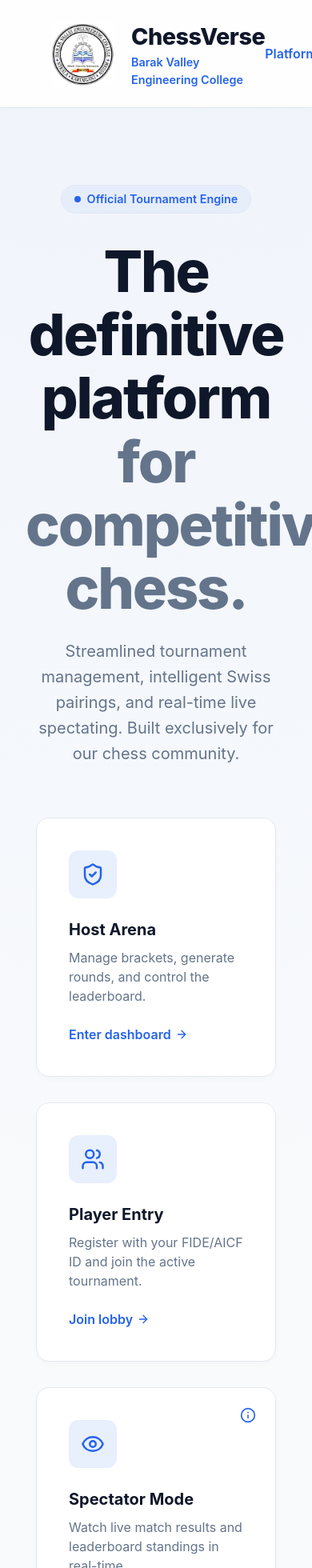
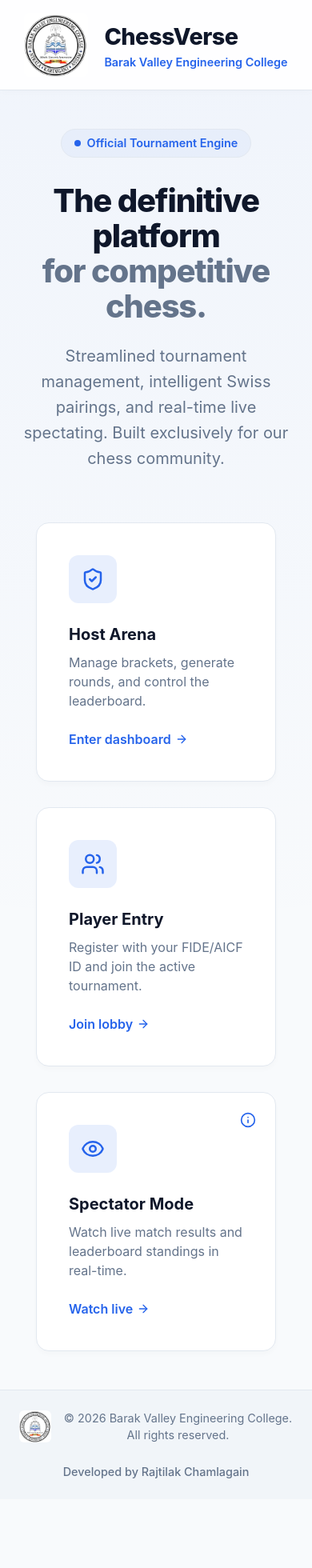
Before and after one commit to rajtilakchamlagain/BVEC_Chess, a React (Vite) app: page / in a window 390 px wide. Shown: the top 1960 px of the page at 80% size. After the commit the page ends 1874 px from the top, so only its background shows below. Built offline with nearby package versions, Linux system fonts and the light colour scheme.

Commit message:
style: fix landing page responsiveness by using media queries for massive fonts and inline styles

```diff
--- a/src/index.css
+++ b/src/index.css
@@ -255,3 +255,72 @@ body {
     padding-top: 4rem; /* Space for the menu button */
   }
 }
+
+
+/* Mobile responsive layout for Landing Page */
+.landing-grid {
+  display: grid;
+  grid-template-columns: repeat(3, 1fr);
+  gap: 2rem;
+  max-width: 1100px;
+  margin: 0 auto;
+}
+.landing-hero-title {
+  font-size: 4.5rem;
+  font-weight: 800;
+  line-height: 1.1;
+  letter-spacing: -0.03em;
+  margin-bottom: 1.5rem;
+  color: var(--text-main);
+}
+.landing-header {
+  padding: 1.5rem 4rem;
+  display: flex;
+  justify-content: space-between;
+  align-items: center;
+}
+.landing-nav {
+  display: flex;
+  align-items: center;
+  gap: 3rem;
+}
+.landing-footer {
+  padding: 3rem 4rem;
+  background: #f1f5f9;
+  border-top: 1px solid var(--border-color);
+  margin-top: auto;
+  display: flex;
+  justify-content: space-between;
+  align-items: center;
+}
+.landing-main {
+  padding: 6rem 2rem;
+}
+
+@media (max-width: 768px) {
+  .landing-grid {
+    grid-template-columns: 1fr;
+    gap: 1.5rem;
+    padding: 0 1rem;
+  }
+  .landing-hero-title {
+    font-size: 2.5rem;
+  }
+  .landing-header {
+    padding: 1rem;
+    flex-direction: column;
+    gap: 1rem;
+  }
+  .landing-nav {
+    display: none; /* Hide nav links on mobile for cleaner look */
+  }
+  .landing-footer {
+    padding: 1.5rem;
+    flex-direction: column;
+    gap: 1.5rem;
+    text-align: center;
+  }
+  .landing-main {
+    padding: 3rem 1rem;
+  }
+}
--- a/src/pages/LandingPage.jsx
+++ b/src/pages/LandingPage.jsx
@@ -20,13 +20,9 @@ export default function LandingPage() {
     }}>
 
       {/* Premium Header */}
-      <header style={{
-        padding: '1.5rem 4rem',
-        display: 'flex',
-        justifyContent: 'space-between',
-        alignItems: 'center',
+      <header className="landing-header" style={{
         background: 'rgba(255,255,255,0.9)',
-        backdropFilter: 'blur(20px)',
+        backdropFilter: 'blur(10px)',
         borderBottom: '1px solid var(--border-color)',
         position: 'sticky',
         top: 0,
@@ -45,7 +41,7 @@ export default function LandingPage() {
           </div>
         </div>
 
-        <div style={{ display: 'flex', alignItems: 'center', gap: '3rem' }}>
+        <div className="landing-nav">
           <nav style={{ display: 'flex', gap: '2rem', fontSize: '1rem', fontWeight: '600', color: 'var(--text-muted)' }}>
             <span style={{ color: 'var(--primary)', cursor: 'pointer' }}>Platform</span>
             <span style={{ cursor: 'pointer', transition: 'color 0.2s' }} onMouseEnter={e => e.currentTarget.style.color = 'var(--text-main)'} onMouseLeave={e => e.currentTarget.style.color = 'var(--text-muted)'}>Tournaments</span>
@@ -56,8 +52,8 @@ export default function LandingPage() {
       </header>
 
       {/* Hero Section */}
-      <div style={{
-        padding: '6rem 2rem 6rem',
+      <div className="landing-main" style={{
+        flex: 1,
         textAlign: 'center',
         maxWidth: '1000px',
         margin: '0 auto',
@@ -73,7 +69,7 @@ export default function LandingPage() {
             Official Tournament Engine
           </div>
 
-          <h2 style={{ fontSize: '4.5rem', fontWeight: '800', lineHeight: '1.1', letterSpacing: '-0.03em', marginBottom: '1.5rem', color: 'var(--text-main)' }}>
+          <h2 className="landing-hero-title">
             The definitive platform <br />
             <span style={{ color: 'var(--text-muted)' }}>
               for competitive chess.
@@ -143,7 +139,7 @@ export default function LandingPage() {
       </div>
 
       {/* Footer */}
-      <footer style={{ padding: '3rem 4rem', background: '#f1f5f9', borderTop: '1px solid var(--border-color)', marginTop: 'auto', display: 'flex', justifyContent: 'space-between', alignItems: 'center', color: 'var(--text-muted)', fontSize: '0.9rem' }}>
+      <footer className="landing-footer" style={{ color: 'var(--text-muted)', fontSize: '0.9rem' }}>
         <div style={{ display: 'flex', alignItems: 'center', gap: '15px' }}>
           <img src="/logo.jpg" alt="Logo" style={{ height: '40px', borderRadius: '6px' }} />
           <span>© {new Date().getFullYear()} Barak Valley Engineering College. All rights reserved.</span>
```
